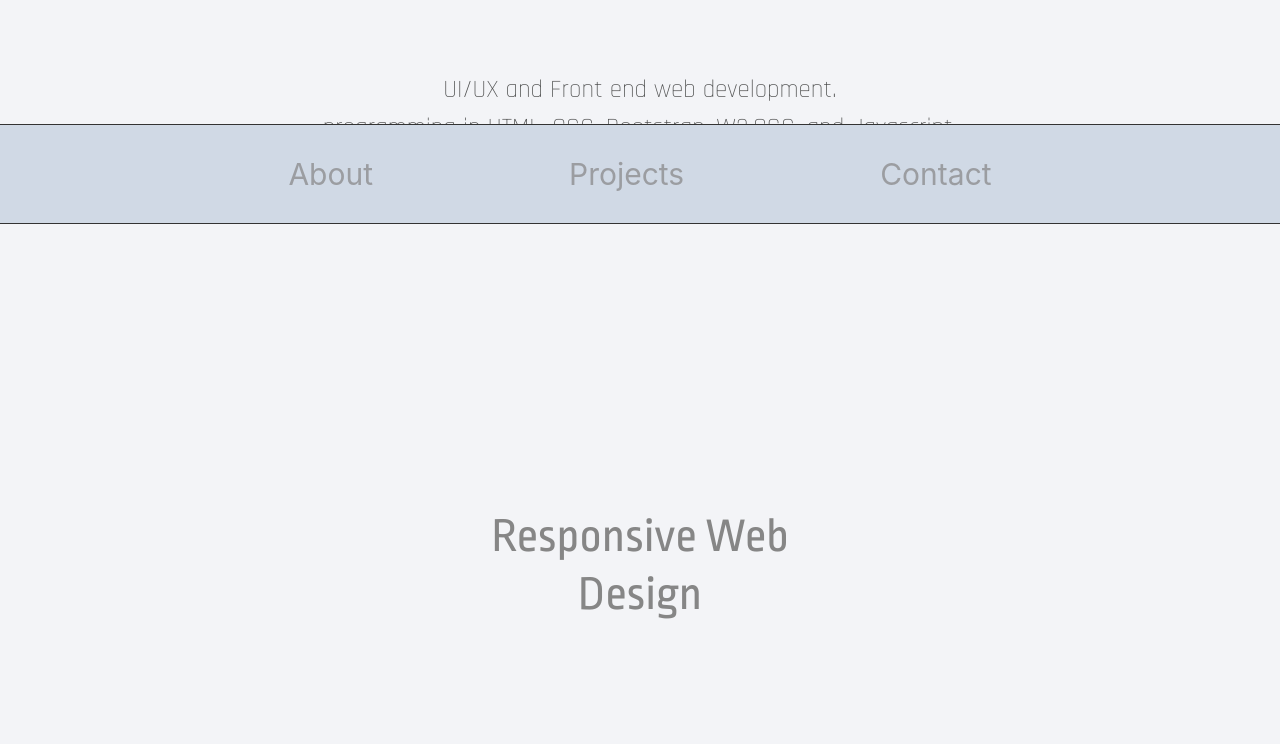
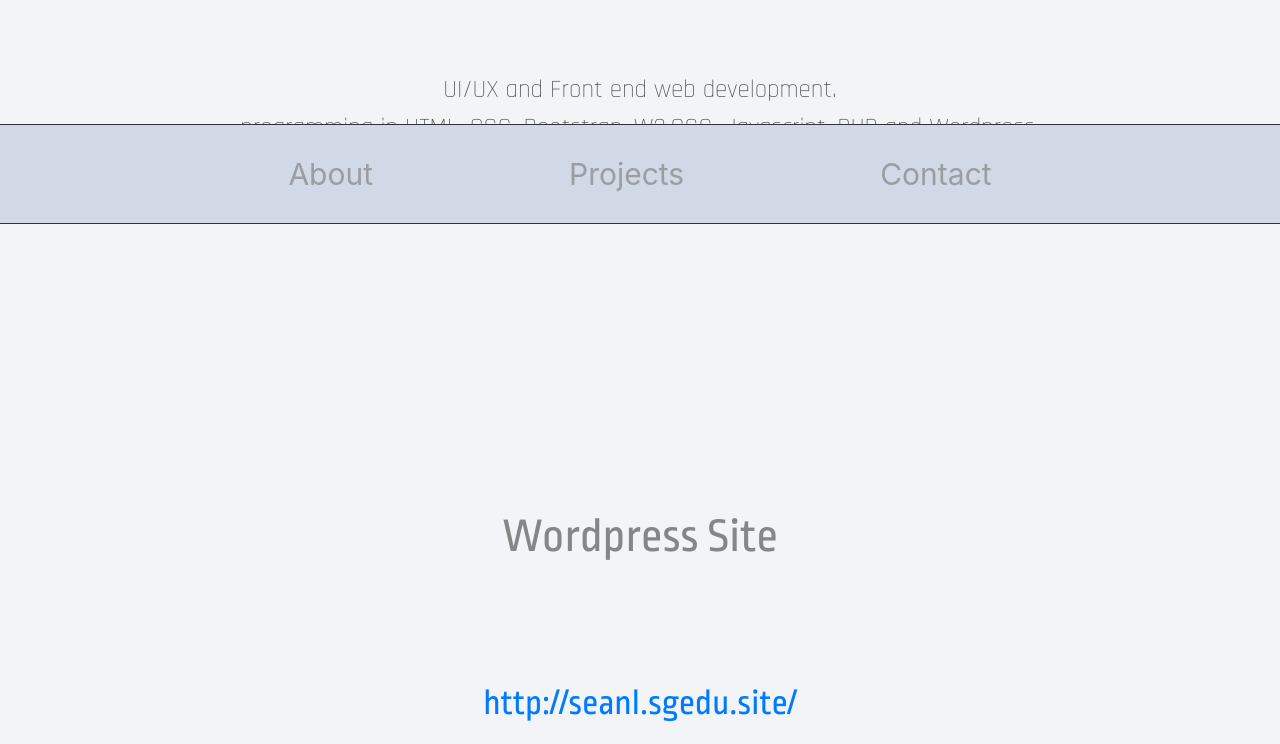
Before and after one commit to ringmuscleup/ringmuscleup.github.io, a plain HTML site: page index.html in a window 1280 px wide. Shown: the part 576-1320 px from the top of the page. Drawn offline with nearby package versions, Linux system fonts and the light colour scheme; a web font is replaced by a local one.

Commit message:
Update index.html

```diff
--- a/index.html
+++ b/index.html
@@ -28,7 +28,7 @@
 	<h2 id="co">Web Design and Development</h2>
 <div class="container" id="skills">
 
-	<p>UI/UX and Front end web development. <br> programming in HTML, CSS, Bootstrap, W3.CSS, and Javascript.</p>
+	<p>UI/UX and Front end web development. <br> programming in HTML, CSS, Bootstrap, W3.CSS, Javascript, PHP and Wordpress.</p>
 </div>
 </div>
 
@@ -57,6 +57,17 @@
 
 
 <div class="container" id="projects">
+	<h1 id="title">Wordpress Site</h1>
+	<div class="row">
+	<div class="project col-sm-4">
+	</div>
+	<div class="project col-sm-4">
+	<a href="http://seanl.sgedu.site/" target="_blank">http://seanl.sgedu.site/</a>
+</div>
+<div class="project col-sm-4">
+	</div>
+</div>
+
 	<h1 id="title">Responsive Web Design</h1>
 
 	<div id="glass" class="row">
```
